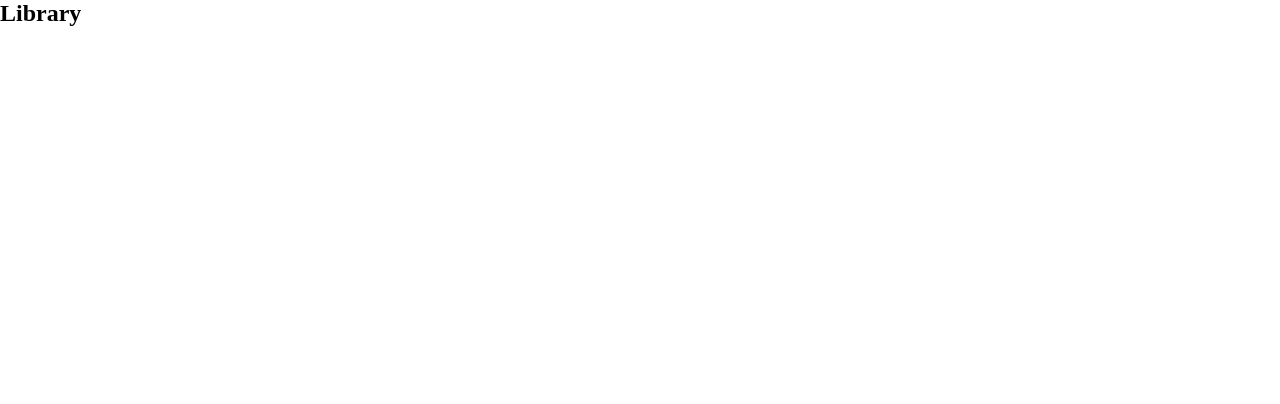
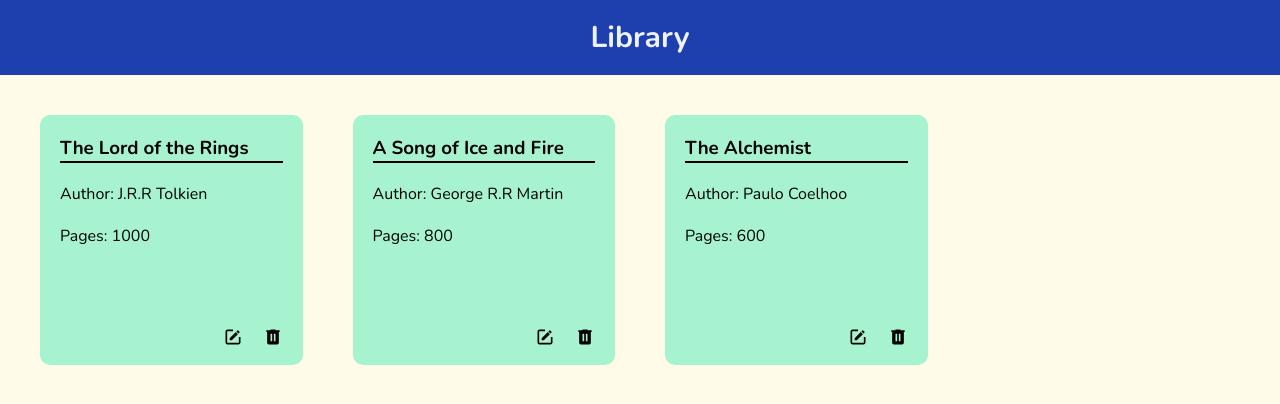
Before and after one commit to lostqubit/Library, a plain HTML site: page index.html in a window 1280 px wide. Drawn offline with nearby package versions, Linux system fonts and the light colour scheme.

Commit message:
generate cards and render UI

```diff
--- a/index.html
+++ b/index.html
@@ -9,5 +9,8 @@
 </head>
 <body>
     <h2>Library</h2>
+    <div class="container">
+
+    </div>
 </body>
 </html>
--- a/script.js
+++ b/script.js
@@ -0,0 +1,52 @@
+function Book(title,author,pages,readStatus=false){
+    this.title = title;
+    this.author = author;
+    this.pages = pages;
+    this.readStatus = readStatus;
+}
+
+function addBookToLibrary(book){
+    myLibrary.push(book);
+
+    const bookContainer = document.createElement("div");
+    bookContainer.classList.add("card");
+
+    const heading = document.createElement("h3");
+    heading.textContent = book.title;
+
+    const content = document.createElement("div");
+    content.classList.add("content");
+    const bookAuthor = document.createElement("p");
+    bookAuthor.textContent = "Author: " + book.author;
+    const numPages = document.createElement("p");
+    numPages.textContent = "Pages: " + book.pages;
+    content.appendChild(bookAuthor);
+    content.appendChild(numPages);
+
+    const utilityButtons = document.createElement("div");
+    utilityButtons.classList.add("utility");
+    const editButton = document.createElement("img");
+    editButton.src = "/icons/edit.svg"
+    const deleteButton = document.createElement("img");
+    deleteButton.src = "/icons/delete.svg"
+    utilityButtons.appendChild(editButton);
+    utilityButtons.appendChild(deleteButton)
+
+    bookContainer.appendChild(heading);
+    bookContainer.appendChild(content);
+    bookContainer.appendChild(utilityButtons);
+    bookGrid.appendChild(bookContainer);
+}
+
+const myLibrary = [];
+const bookGrid = document.querySelector(".container");
+
+const book1 = new Book("The Lord of the Rings","J.R.R Tolkien","1000");
+const book2 = new Book("A Song of Ice and Fire","George R.R Martin","800");
+const book3 = new Book("The Alchemist","Paulo Coelhoo","600");
+
+addBookToLibrary(book1);
+addBookToLibrary(book2);
+addBookToLibrary(book3);
+
+console.log(myLibrary);
--- a/style.css
+++ b/style.css
@@ -1,6 +1,9 @@
+@import url('https://fonts.googleapis.com/css2?family=Nunito:ital,wght@0,200..1000;1,200..1000&display=swap');
+
 *{
     margin: 0;
     padding: 0;
+    font-family: "Nunito", sans-serif;
 }
 
 html{
@@ -9,4 +12,56 @@ html{
 
 body{
     min-height: 100%;
+    display: grid;
+    grid-template-rows: 75px 1fr;
 }
+
+h2{
+    background-color: #1e40af;
+    color: #eef2ff;
+    display: flex;
+    justify-content: center;
+    align-items: center;
+    font-size: 30px;
+}
+
+.container{
+    padding: 40px;
+    background-color: #fefce8;
+    display: grid;
+    grid-template-columns: repeat(auto-fill,minmax(250px,1fr));
+    grid-auto-rows: 250px;
+    gap: 50px;
+}
+
+.card{
+    background-color: #a7f3d0;
+    /* background-color: #f3e8ff; */
+    border-radius: 10px;
+    padding: 20px;
+}
+
+.card h3{
+    margin-bottom: 20px;
+    border-bottom: 2px solid black;
+}
+
+.content{
+    display: flex;
+    flex-direction: column;
+    gap: 20px;
+}
+
+img{
+    display: inline-block;
+    height: 20px;
+    border-radius: 50%;
+    cursor: pointer;
+}
+
+.utility{
+    display: flex;
+    justify-content: flex-end;
+    margin-top: 80px;
+    gap: 20px;
+}
```
Also changed, not shown: icons/delete.svg (added), icons/edit.svg (added).
